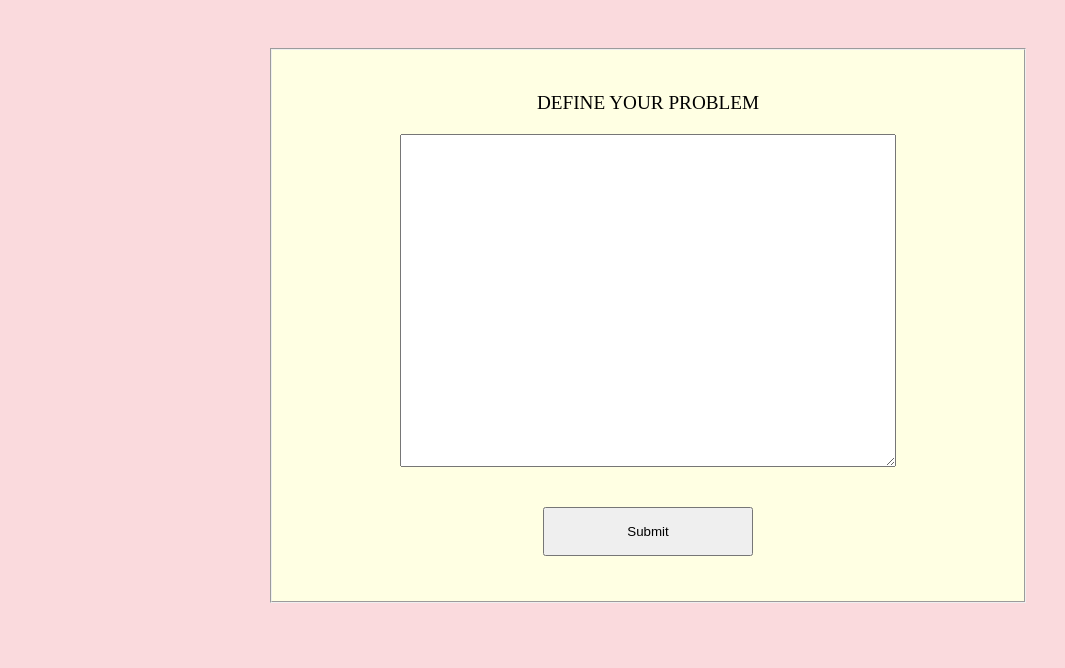
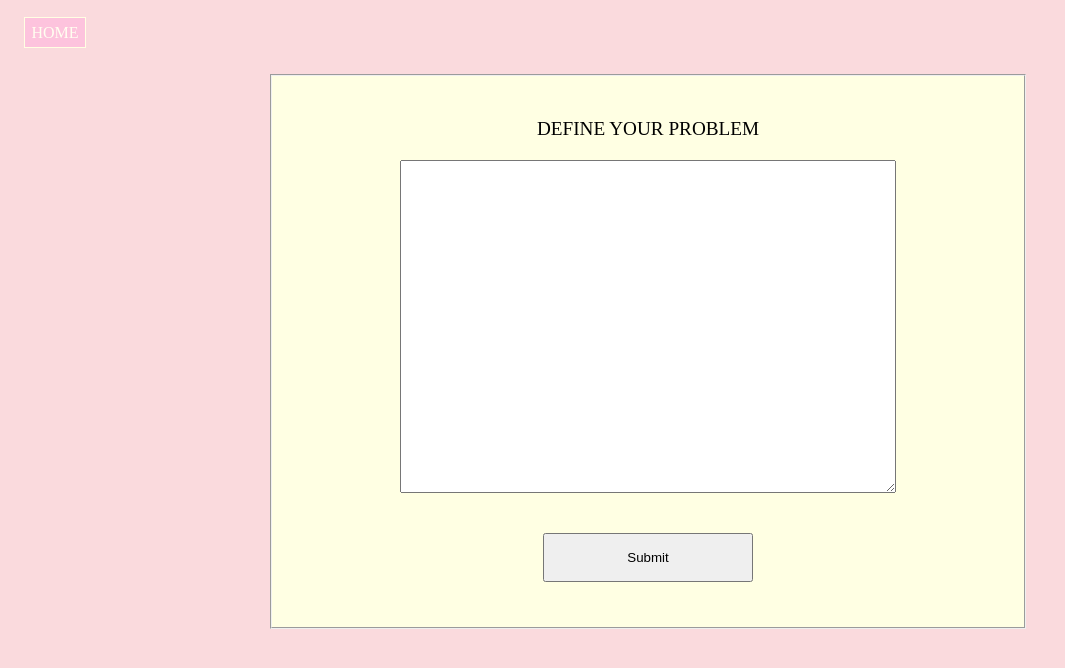
Before and after one commit to amishopish/problemlosare, a plain HTML site: page define-prblm.html in a window 1280 px wide. Shown: the whole page, without its empty margins (0-1065 px from the left). Drawn offline with Linux system fonts and the light colour scheme.

Commit message:
added link back to homepage and styled it with CSS

```diff
--- a/app.css
+++ b/app.css
@@ -33,6 +33,18 @@
 
 /* Define Problem */
 
+.back-btn, .back-btn:visited{
+    width: 20px;
+    color: ivory;
+    position: relative;
+    top: 1rem;
+    left: 1rem;
+    text-decoration: none;
+    background-color: var(--primary-pink);
+    padding: 0.5%;
+    border: 0.5px solid var(--yellow);
+}
+
 .dp-body{
     width: 100vw;
     height: 100vh;
--- a/define-prblm.html
+++ b/define-prblm.html
@@ -7,6 +7,7 @@
     <title>Define Problem</title>
 </head>
 <body class="dp-body">
+        <a class="back-btn" href="index.html">HOME</a>
     <div class="define-problem">
         <fieldset class="problem-text">
         <label for="define-problem">DEFINE YOUR PROBLEM</label>
```
